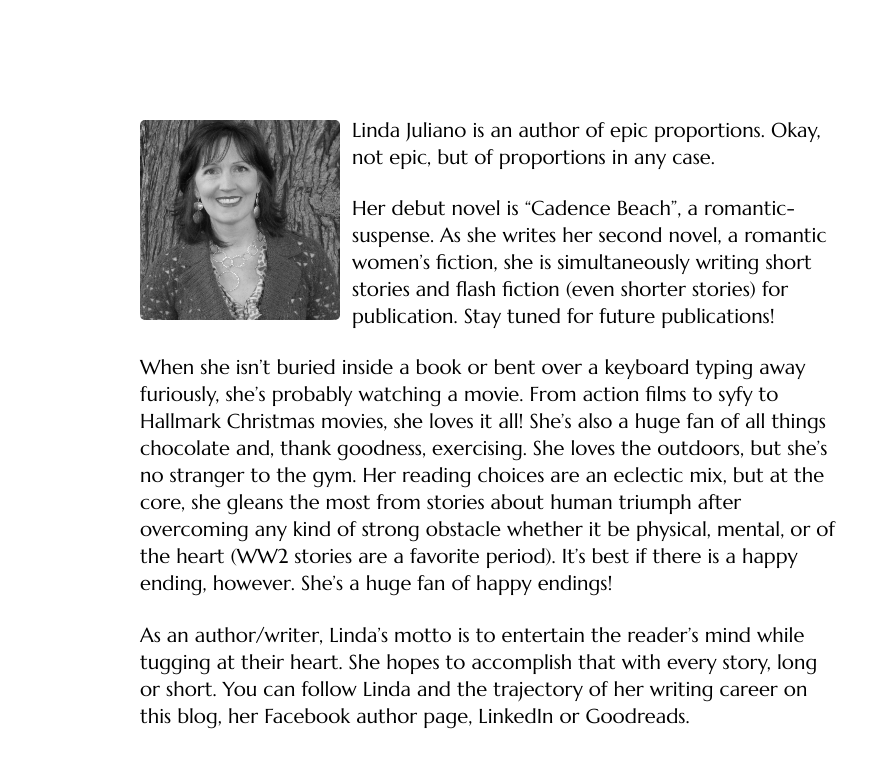
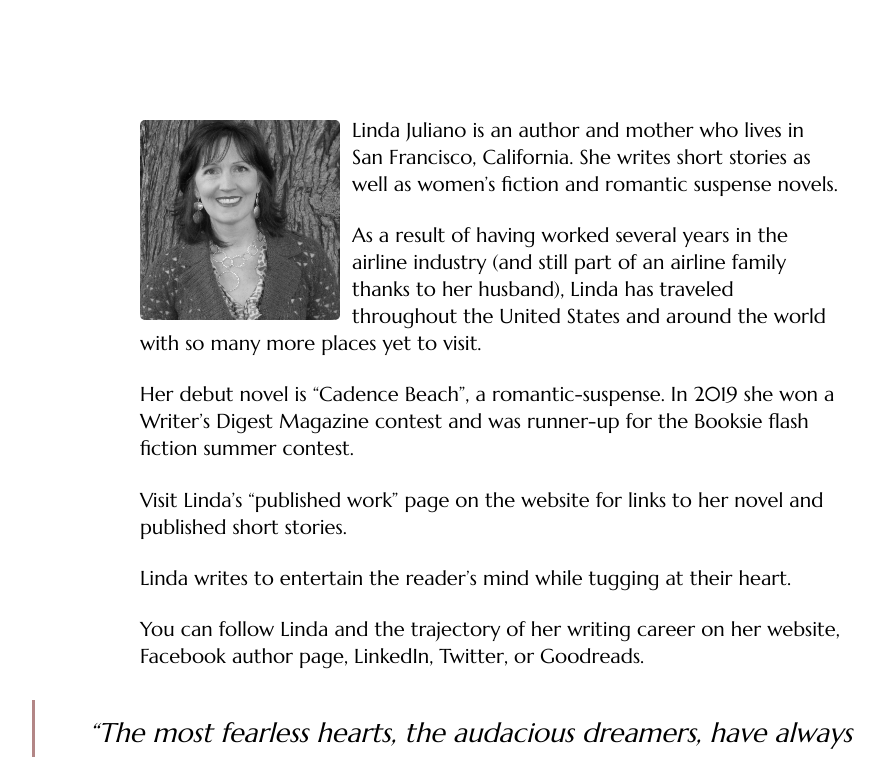
Before and after one commit to nebulis33/linda-blog, a Jekyll site: the page built from about.md, in a window 1280 px wide and 900 px high, scrolled down 334 px, cut to the strip 143-900 px from the top of the window. Shown: the whole strip, without its empty margins (150-1035 px from the left). Built offline with Jekyll 4.4.1, drawn with Linux system fonts in a browser that asks for light colours; some web fonts are replaced.

Commit message:
Update from Forestry.io Linda Juliano updated about.md

```diff
--- a/about.md
+++ b/about.md
@@ -5,15 +5,17 @@ description: Learn more about author Linda Juliano
 permalink: "/about"
 
 ---
-<img src="/assets/linda.jpg" height="200" width="200" alt="Picture of Linda Juliano" style="float: left; margin: 3px 12px 3px 0px; border-radius: 5px;"> Linda Juliano is an author of epic proportions. Okay, not epic, but of proportions in any case.
+<img src="/assets/linda.jpg" height="200" width="200" alt="Picture of Linda Juliano" style="float: left; margin: 3px 12px 3px 0px; border-radius: 5px;"> Linda Juliano is an author and mother who lives in San Francisco, California. She writes short stories as well as women's fiction and romantic suspense novels.
 
-Her debut novel is "Cadence Beach", a romantic-suspense. As she writes her second novel, a romantic women's fiction, she is simultaneously writing short stories and flash fiction (even shorter stories) for publication. Stay tuned for future publications!
+As a result of having worked several years in the airline industry (and still part of an airline family thanks to her husband), Linda has traveled throughout the United States and around the world with so many more places yet to visit.
 
-When she isn't buried inside a book or bent over a keyboard typing away furiously, she's probably watching a movie. From action films to syfy to Hallmark Christmas movies, she loves it all! She's also a huge fan of all things chocolate and, thank goodness, exercising. She loves the outdoors, but she's no stranger to the gym. Her reading choices are an eclectic mix, but at the core, she gleans the most from stories about human triumph after overcoming any kind of strong obstacle whether it be physical, mental, or of the heart (WW2 stories are a favorite period). It's best if there is a happy ending, however. She's a huge fan of happy endings!
+Her debut novel is "Cadence Beach", a romantic-suspense. In 2019 she won a Writer's Digest Magazine contest and was runner-up for the Booksie flash fiction summer contest.
 
-As an author/writer, Linda's motto is to entertain the reader's mind while tugging at their heart. She hopes to accomplish
-that with every story, long or short. You can follow Linda and the trajectory of her writing career on this blog, her
-Facebook author page, LinkedIn or Goodreads.
+Visit Linda's "published work" page on the website for links to her novel and published short stories.
+
+Linda writes to entertain the reader's mind while tugging at their heart.
+
+You can follow Linda and the trajectory of her writing career on her website, Facebook author page, LinkedIn, Twitter, or Goodreads.
 
 > "The most fearless hearts, the audacious dreamers, have always maintained a
 > sense of optimism that often flies in the face of the available evidence." --Martin O'Malley
```
